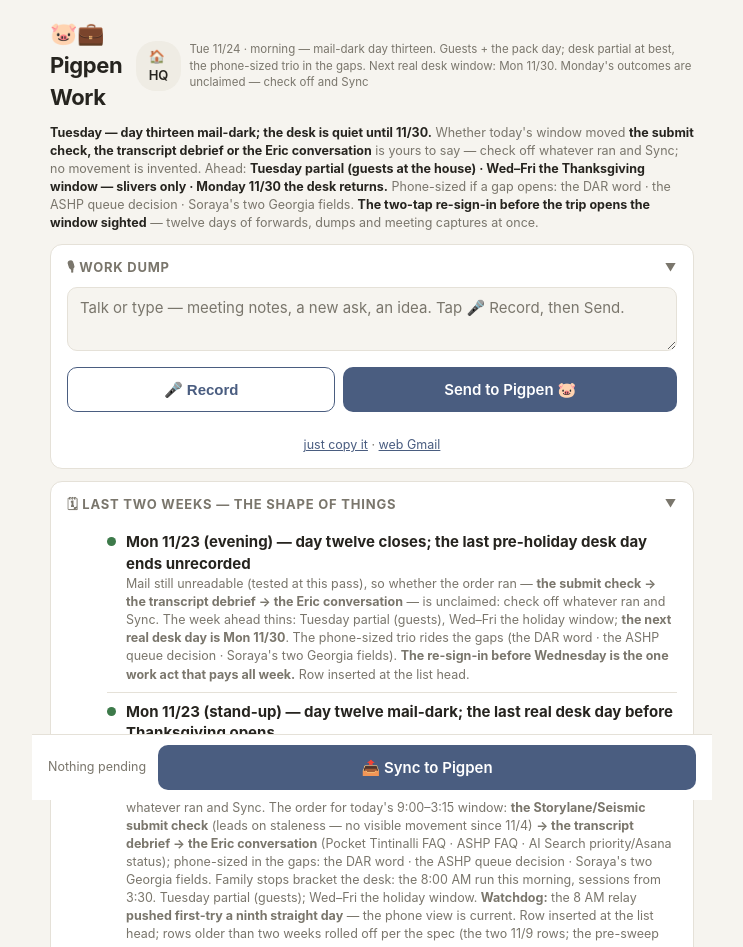
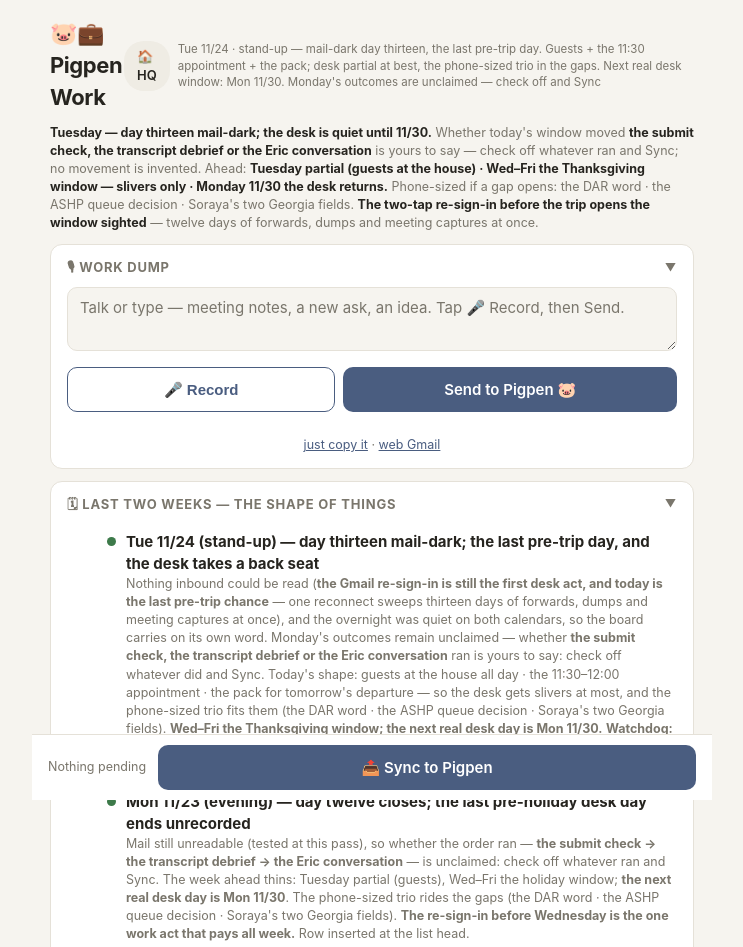
Before and after one commit to pigpenassistant/hq, a plain HTML site: page work.html in a window 1280 px wide. Shown: the top 947 px of the page, without its empty margins (268-1011 px from the left). Drawn offline with Linux system fonts and the light colour scheme.

Commit message:
Tue 11/24 stand-up: day-thirteen blind on the last pre-trip day - stand-up row inserted (guests + the 11:30 + the pack; desk slivers, trio in the gaps; next real window Mon 11/30); stamp to stand-up; footer v69
Co-Authored-By: Claude Fable 5 <noreply@anthropic.com>
Claude-Session: https://claude.ai/code/session_014GiFXsHaArnvd6gDBXE87C

```diff
--- a/work.html
+++ b/work.html
@@ -85,7 +85,7 @@
   <h1>🐷💼 Pigpen Work</h1>
   <div class="hbtns">
     <a href="index.html" class="share" style="text-decoration:none">🏠 HQ</a>
-    <span class="stamp">Tue 11/24 &middot; morning &mdash; mail-dark day thirteen. Guests + the pack day; desk partial at best, the phone-sized trio in the gaps. Next real desk window: Mon 11/30. Monday&#39;s outcomes are unclaimed &mdash; check off and Sync</span>
+    <span class="stamp">Tue 11/24 &middot; stand-up &mdash; mail-dark day thirteen, the last pre-trip day. Guests + the 11:30 appointment + the pack; desk partial at best, the phone-sized trio in the gaps. Next real desk window: Mon 11/30. Monday&#39;s outcomes are unclaimed &mdash; check off and Sync</span>
   </div>
 </header>
 <div class="diff"><b>Tuesday &mdash; day thirteen mail-dark; the desk is quiet until 11/30.</b> Whether today&#39;s window moved <b>the submit check, the transcript debrief or the Eric conversation</b> is yours to say &mdash; check off whatever ran and Sync; no movement is invented. Ahead: <b>Tuesday partial (guests at the house) &middot; Wed&ndash;Fri the Thanksgiving window &mdash; slivers only &middot; Monday 11/30 the desk returns.</b> Phone-sized if a gap opens: the DAR word &middot; the ASHP queue decision &middot; Soraya&#39;s two Georgia fields. <b>The two-tap re-sign-in before the trip opens the window sighted</b> &mdash; twelve days of forwards, dumps and meeting captures at once.</div>
@@ -107,6 +107,7 @@
   <h2 onclick="toggle(this)">🗓 Last two weeks &mdash; the shape of things <span class="chev">&#9660;</span></h2>
   <div class="body">
   <ul>
+    <li><span class="dot g"></span><div><b>Tue 11/24 (stand-up) &mdash; day thirteen mail-dark; the last pre-trip day, and the desk takes a back seat</b><span class="sub">Nothing inbound could be read (<b>the Gmail re-sign-in is still the first desk act, and today is the last pre-trip chance</b> &mdash; one reconnect sweeps thirteen days of forwards, dumps and meeting captures at once), and the overnight was quiet on both calendars, so the board carries on its own word. Monday&#39;s outcomes remain unclaimed &mdash; whether <b>the submit check, the transcript debrief or the Eric conversation</b> ran is yours to say: check off whatever did and Sync. Today&#39;s shape: guests at the house all day &middot; the 11:30&ndash;12:00 appointment &middot; the pack for tomorrow&#39;s departure &mdash; so the desk gets slivers at most, and the phone-sized trio fits them (the DAR word &middot; the ASHP queue decision &middot; Soraya&#39;s two Georgia fields). <b>Wed&ndash;Fri the Thanksgiving window; the next real desk day is Mon 11/30.</b> <b>Watchdog:</b> the 8 AM relay <b>pushed first-try a tenth straight day</b> &mdash; the phone view is current. Row inserted at the list head; nothing old enough to roll off today.</span></div></li>
     <li><span class="dot g"></span><div><b>Mon 11/23 (evening) &mdash; day twelve closes; the last pre-holiday desk day ends unrecorded</b><span class="sub">Mail still unreadable (tested at this pass), so whether the order ran &mdash; <b>the submit check &rarr; the transcript debrief &rarr; the Eric conversation</b> &mdash; is unclaimed: check off whatever ran and Sync. The week ahead thins: Tuesday partial (guests), Wed&ndash;Fri the holiday window; <b>the next real desk day is Mon 11/30</b>. The phone-sized trio rides the gaps (the DAR word &middot; the ASHP queue decision &middot; Soraya&#39;s two Georgia fields). <b>The re-sign-in before Wednesday is the one work act that pays all week.</b> Row inserted at the list head.</span></div></li>
     <li><span class="dot g"></span><div><b>Mon 11/23 (stand-up) &mdash; day twelve mail-dark; the last real desk day before Thanksgiving opens</b><span class="sub">Nothing inbound could be read (<b>the Gmail re-sign-in is still the first desk act</b> &mdash; one reconnect sweeps twelve days of forwards, dumps and meeting captures at once), so the board carries on its own word. Last week&#39;s outcomes remain unclaimed &mdash; check off whatever ran and Sync. The order for today&#39;s 9:00&ndash;3:15 window: <b>the Storylane/Seismic submit check</b> (leads on staleness &mdash; no visible movement since 11/4) <b>&rarr; the transcript debrief &rarr; the Eric conversation</b> (Pocket Tintinalli FAQ &middot; ASHP FAQ &middot; AI Search priority/Asana status); phone-sized in the gaps: the DAR word &middot; the ASHP queue decision &middot; Soraya&#39;s two Georgia fields. Family stops bracket the desk: the 8:00 AM run this morning, sessions from 3:30. Tuesday partial (guests); Wed&ndash;Fri the holiday window. <b>Watchdog:</b> the 8 AM relay <b>pushed first-try a ninth straight day</b> &mdash; the phone view is current. Row inserted at the list head; rows older than two weeks rolled off per the spec (the two 11/9 rows; the pre-sweep waiting-on register stays).</span></div></li>
     <li><span class="dot g"></span><div><b>Sun 11/22 (evening) &mdash; day eleven closes; the board turns to Monday</b><span class="sub">Mail still unreadable (tested at this pass), so the week&#39;s outcomes remain unclaimed &mdash; check off whatever ran and Sync. <b>Tomorrow: the last real desk day before Thanksgiving</b> &mdash; booked from 3:30 family-side, so the order wants 9:00&ndash;3:15: <b>the submit check</b> (no visible movement since 11/4) <b>&rarr; the transcript debrief &rarr; the Eric conversation</b>; the phone-sized trio in the gaps. Tuesday partial (guests); Wed&ndash;Fri the Thanksgiving window. Row inserted at the list head.</span></div></li>
@@ -182,7 +183,7 @@
   </div>
 </section>
 
-<footer>Pigpen Work v68 · McGraw Hill only · updates when you feed it — checks stick on this device, Sync tells Pigpen</footer>
+<footer>Pigpen Work v69 · McGraw Hill only · updates when you feed it — checks stick on this device, Sync tells Pigpen</footer>
 
 <div id="syncbar">
   <span id="pending">Nothing pending</span>
```
